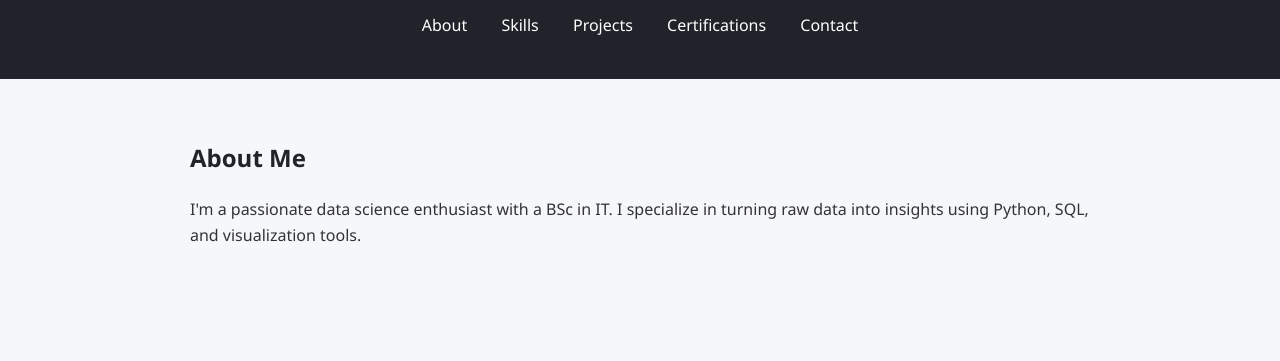
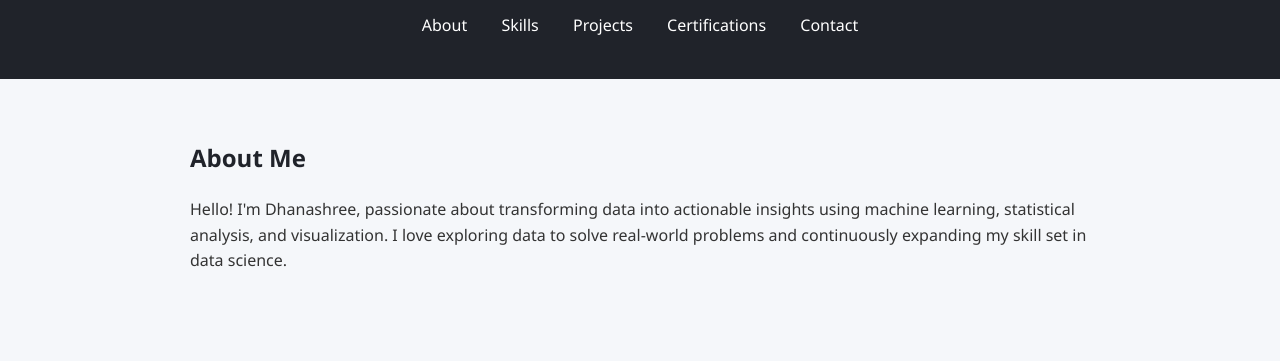
Before and after one commit to Dhanashreee-Patil/Dhanashreee-Patil.github.io, a plain HTML site: page index.html in a window 1280 px wide. Shown: the part 351-712 px from the top of the page. Drawn offline with Linux system fonts and the light colour scheme.

Commit message:
Update index.html

```diff
--- a/index.html
+++ b/index.html
@@ -81,7 +81,7 @@
 <section id="about">
   <h2>About Me</h2>
   <p>
-    I'm a passionate data science enthusiast with a BSc in IT. I specialize in turning raw data into insights using Python, SQL, and visualization tools.
+    Hello! I'm Dhanashree, passionate about transforming data into actionable insights using machine learning, statistical analysis, and visualization. I love exploring data to solve real-world problems and continuously expanding my skill set in data science.
   </p>
 </section>
 
```
